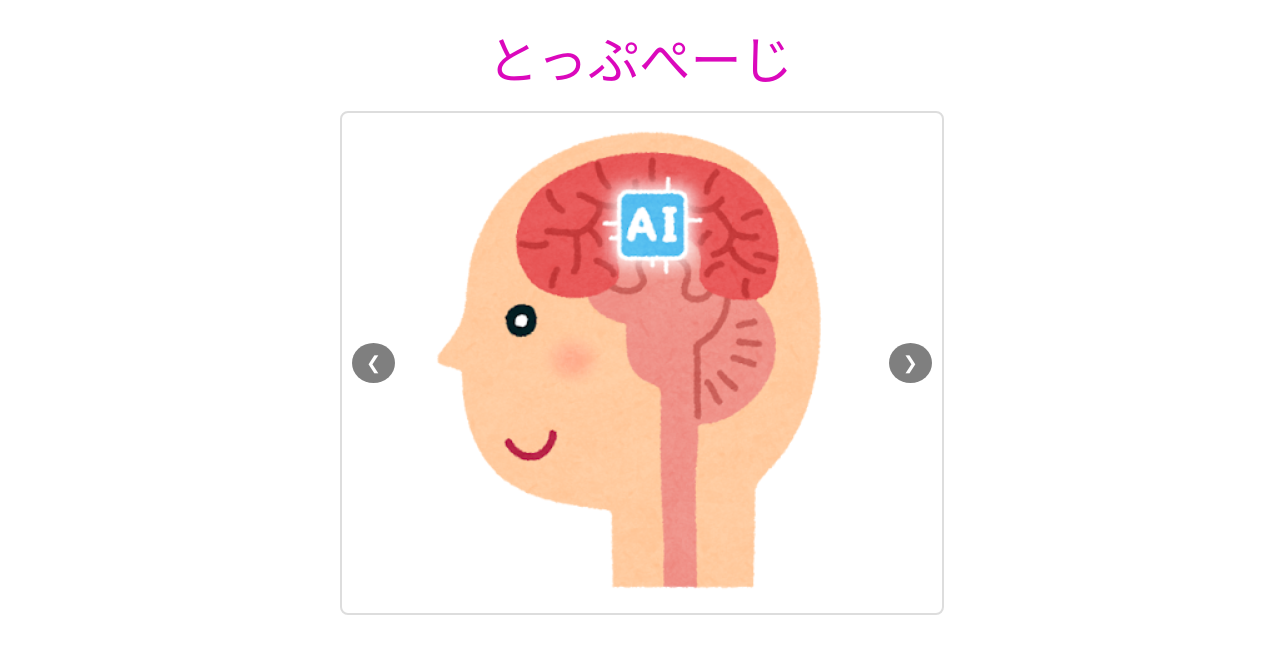
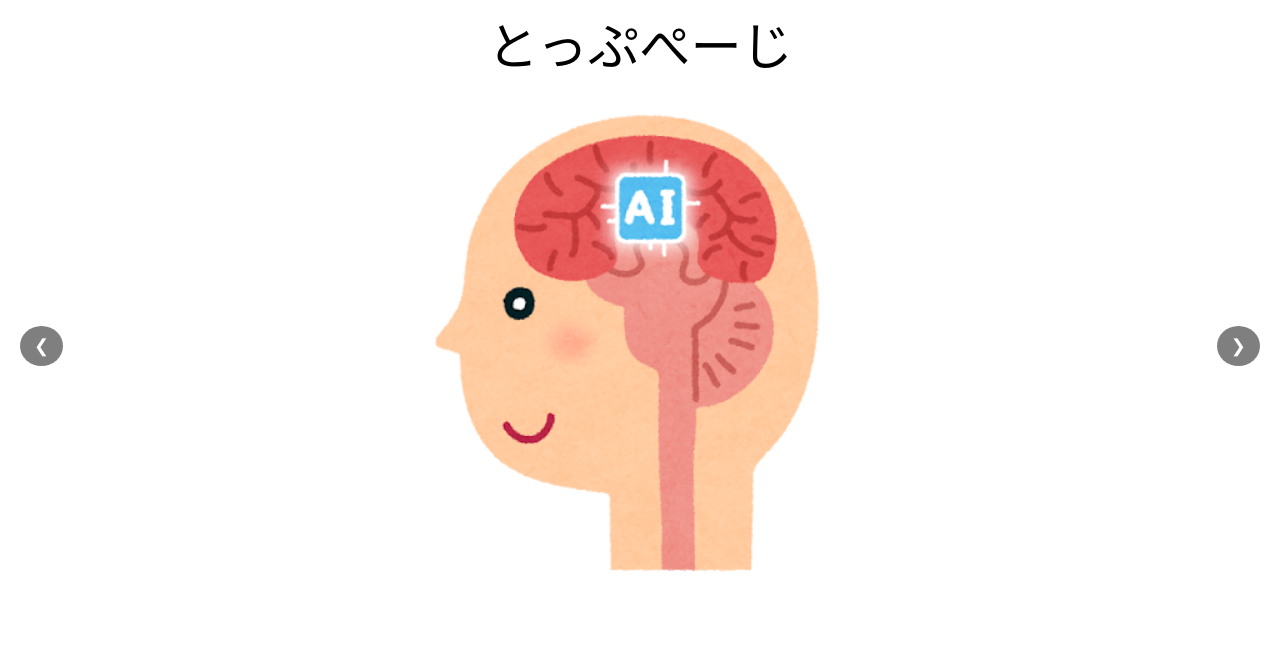
Before and after one commit to sky-ks-sky-210/my-mock-app, a React (Vite) app: page / in a window 1280 px wide. Shown: the top 654 px of the page. Built offline with nearby package versions, Linux system fonts and the light colour scheme.

Commit message:
スライダの横幅を修正

```diff
--- a/src/App.css
+++ b/src/App.css
@@ -13,42 +13,42 @@ body {
 .App {
   text-align: center;
   width: 100%;
-  max-width: 600px;
-  margin-top: 20px; /* 上部に余白を確保 */
 }
 
 h1 {
-  color: rgb(219, 8, 188);
-  margin-bottom: 20px;
+  color: black;
+  margin: 20px 0;
 }
 
 .image-slider {
   position: relative;
+  width: 100%;
+  height: 500px; /* 高さを固定 */
   overflow: hidden;
-  width: 100%;
-  height: 500px;
-  border: 2px solid #ddd;
-  border-radius: 8px;
 }
 
 .image-container {
   display: flex;
+  height: 100%;
   width: 100%;
-  height: 100%;
+}
+
+.image-container.slide {
+  transition: transform 0.5s ease-in-out; /* スライドアニメーション */
 }
 
 .displayed-image {
   flex-shrink: 0;
   width: 100%;
   height: 100%;
-  object-fit: contain;
+  object-fit: contain; /* 画像全体を表示領域に収める */
 }
 
 .slider-button {
   position: absolute;
   top: 50%;
   transform: translateY(-50%);
-  background-color: rgba(0, 0, 0, 0.5); /* 半透明の背景 */
+  background-color: rgba(0, 0, 0, 0.5);
   color: white;
   border: none;
   border-radius: 50%;
@@ -63,11 +63,11 @@ h1 {
 }
 
 .slider-button.left {
-  left: 10px;
+  left: 20px;
 }
 
 .slider-button.right {
-  right: 10px;
+  right: 20px;
 }
 
 .slider-button:hover {
```
